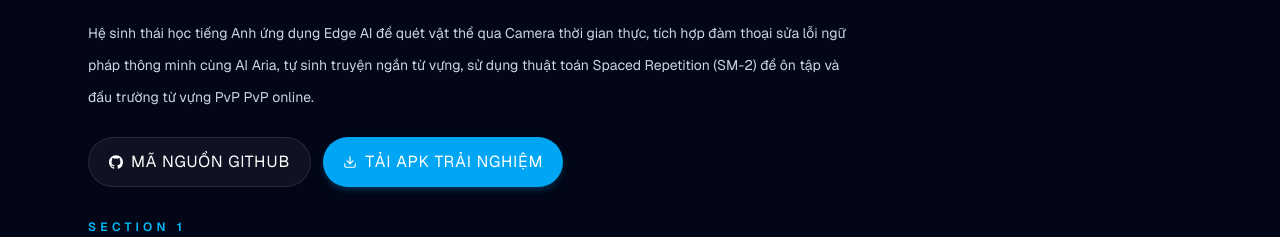
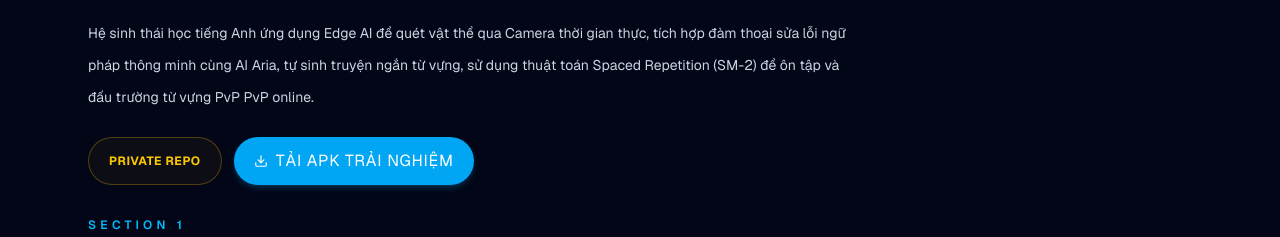
Before and after one commit to DuyLuan2107/duyluan-portfolio, a Next.js app: page / in a window 1280 px wide. Shown: the part 1802-2039 px from the top of the page. Built offline with nearby package versions, Linux system fonts and the light colour scheme.

Commit message:
feat: link CV projects to specific anchors on the portfolio website

```diff
--- a/src/app/page.tsx
+++ b/src/app/page.tsx
@@ -418,7 +418,7 @@ export default function Home() {
           </motion.div>
 
           {/* Project 1: VocabLensAI (Stunning Interactive Product Tour) */}
-          <div className="space-y-8">
+          <div id="vocablensai" className="space-y-8">
             <motion.div
               initial={{ opacity: 0, y: 20 }}
               whileInView={{ opacity: 1, y: 0 }}
@@ -439,15 +439,12 @@ export default function Home() {
               </div>
 
               <div className="flex flex-wrap gap-3">
-                <a
-                  href="https://github.com/DuyLuan2107/vocablens-ai"
-                  target="_blank"
-                  rel="noreferrer"
-                  className="flex items-center gap-2 rounded-full border border-white/10 bg-white/5 px-5 py-3 text-xs font-bold uppercase tracking-wider text-white transition hover:bg-white/10"
+                <span
+                  className="flex items-center gap-2 rounded-full border border-yellow-500/30 bg-yellow-500/5 px-5 py-3 text-xs font-bold uppercase tracking-wider text-yellow-400 cursor-help"
+                  title="Private Repository - Access can be shared upon request"
                 >
-                  <Github size={14} />
-                  Mã nguồn GitHub
-                </a>
+                  Private Repo
+                </span>
                 <a
                   href="/Portfolio_Assets/vocablens.apk"
                   download
@@ -478,8 +475,11 @@ export default function Home() {
             </h4>
 
             <div className="grid gap-8">
-              {projects.filter(p => p.title !== "VocabLensAI").map((project, idx) => (
+              {projects.filter(p => p.title !== "VocabLensAI").map((project, idx) => {
+                const id = project.title === "Lung X-ray AI Classification" ? "lungxray" : "fitnesscoach";
+                return (
                   <motion.div
+                    id={id}
                     key={project.title}
                     initial={{ opacity: 0, y: 30 }}
                     whileInView={{ opacity: 1, y: 0 }}
@@ -488,7 +488,8 @@ export default function Home() {
                   >
                     <ProjectCard {...project} />
                   </motion.div>
-              ))}
+                );
+              })}
             </div>
           </div>
         </section>
```
Also changed, not shown: 2 other files (tests, documents, lock files or other folders). Lines whose indentation alone changed are shown as unchanged.
